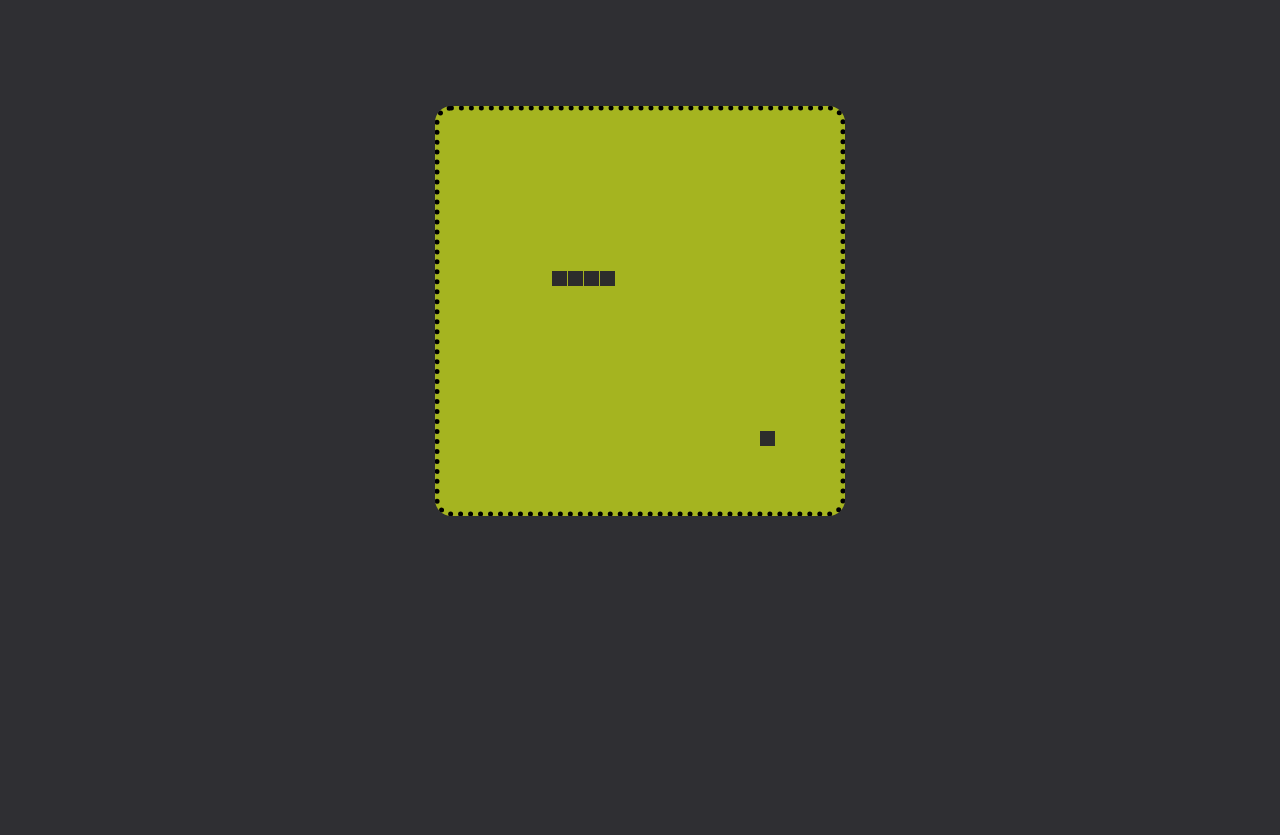
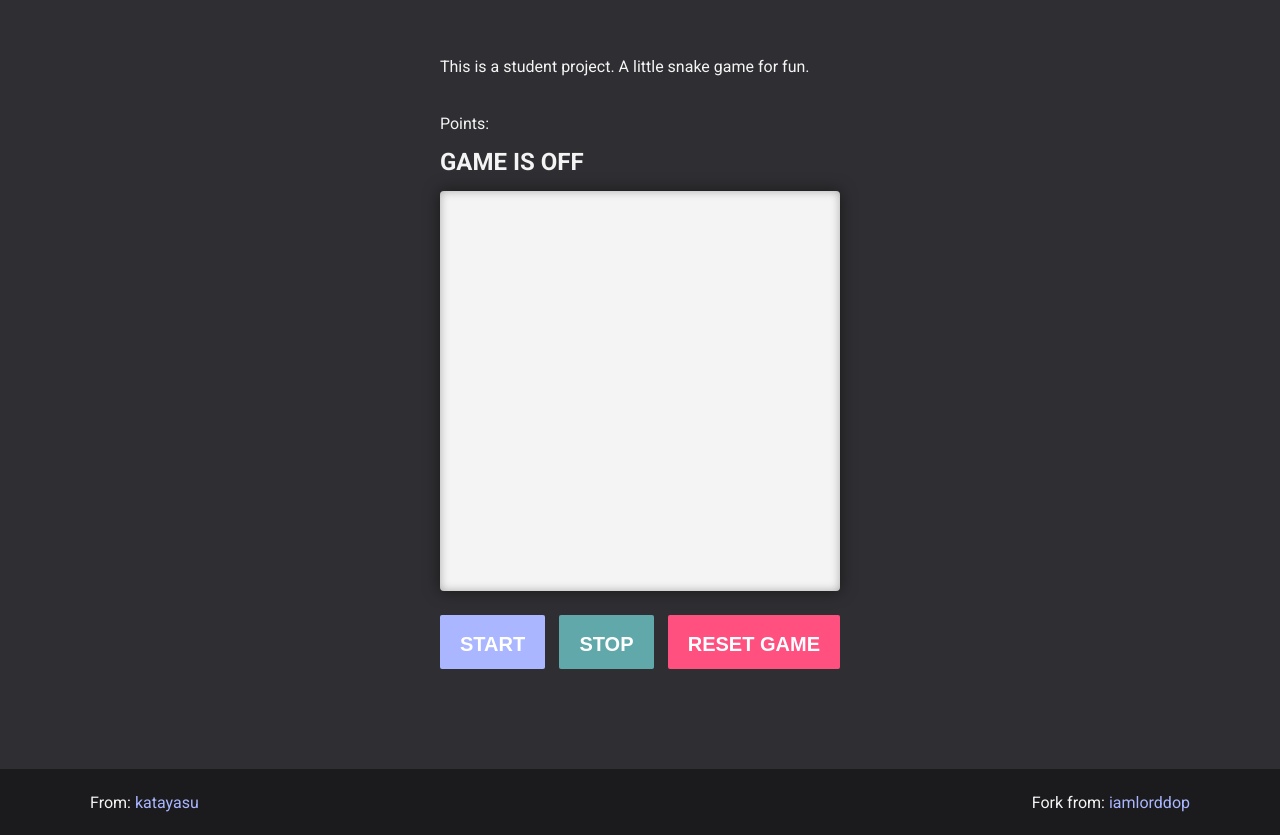
Before and after one commit to katayasu/snake-game, a plain HTML site: page index.html in a window 1280 px wide. Shown: the part 89-924 px from the top of the page. Before the commit the page ends 800 px from the top, so only its background shows below. Drawn offline with Linux system fonts and the light colour scheme.

Commit message:
changed proj, html. css and a little bit js

```diff
--- a/index.html
+++ b/index.html
@@ -1,29 +1,56 @@
 <!DOCTYPE html>
-<html>
+<html lang="ru">
 <head>
-  <title>Змейка</title>
-  <style>
-  html, body {
-    height: 100%;
-    margin: 0;
-  }
+  <meta charset="UTF-8" />
+  <meta http-equiv="X-UA-Compatible" content="IE=edge" />
+  <meta name="viewport" content="width=device-width, initial-scale=1.0" />
+  <link rel="preconnect" href="https://fonts.googleapis.com">
+  <link rel="preconnect" href="https://fonts.gstatic.com" crossorigin>
+  <link href="https://fonts.googleapis.com/css2?family=Roboto:wght@400;700&display=swap" rel="stylesheet">
+  <link rel="stylesheet" href="./src/main.css">
+  <title>Snake-game</title>
+</head>
+  <body>
+    <div class="wrapper">
+      <div class="content">
+        <header class="header">
+          <div class="container">
+            <h1 class="title">snake-game</h1>
+            <!-- сделать кнопку для смены темы с темной на светлую -->
+          </div>
+        </header>
 
-  body {
-    background: rgb(47, 47, 51);
-    display: flex;
-    align-items: center;
-    justify-content: center;
-  }
-  canvas {
-    background: rgb(165, 180, 32);
-    border: 5px dotted rgb(0, 0, 0);
-    border-radius: 4%;
-  }
-  </style>
-</head>
-<body>
+        <main class="main">
+          <section class="game__block">
+            <div class="container">
+              <div class="game__container">
+                <p class="text">This is a student project. A little snake game for fun.</p>
+                <br><br>
+                <p class="text">Points: </p>
+                <!-- доделать защитывание очков -->
+                <p class="state">Game <span id="state">is off</span></p>
+                <canvas width="400" height="400" class="game" id="game"></canvas>
+                <div class="btn__flex">
+                  <!-- доработать кнопки стоп и резета -->
+                  <button id="start" class="btn start">Start</button>
+                  <button id="stop" class="btn stop">Stop</button>
+                  <button id="reset" class="btn reset">Reset game</button>
+                </div>
+              </div>
+            </div>
+          </section>
+        </main>
+      </div>
 
-</body>
-<canvas width="400" height="400" id="game"></canvas>
-<script src="game.js"></script>
+      <footer class="footer">
+        <div class="container">
+          <div class="flex__footer">
+            <p class="text">From: <a href="https://github.com/katayasu">katayasu</a></p>
+            <p class="text">Fork from: <a href="https://github.com/iamlorddop">iamlorddop</a></p>
+          </div>
+        </div>
+      </footer>
+    </div>
+    <script src="./src/game.js"></script>
+  </body>
 </html>
--- a/game.js
+++ b/src/game.js
@@ -1,10 +1,10 @@
-var canvas = document.getElementById('game');
-var context = canvas.getContext('2d');
+let canvas = document.getElementById('game');
+let context = canvas.getContext('2d');
 
-var grid = 16;
-var count = 0;
+let grid = 16;
+let count = 0;
 
-var snake = {
+let snake = {
   x: 160,
   y: 160,
 
@@ -18,7 +18,8 @@ var snake = {
   // длина змейки. увеличивается, при поедании яблока
   maxCells: 4
 };
-var apple = {
+
+let apple = {
   x: 320,
   y: 320
 };
@@ -38,7 +39,7 @@ function loop() {
   }
 
   count = 0;
-  context.clearRect(0,0,canvas.width,canvas.height);
+  context.clearRect(0, 0, canvas.width, canvas.height);
 
   // перемещать змейку по ее скорости
   snake.x += snake.dx;
@@ -89,7 +90,7 @@ function loop() {
     }
 
     // проверить столкновение со всеми ячейками после этой
-    for (var i = index + 1; i < snake.cells.length; i++) {
+    for (let i = index + 1; i < snake.cells.length; i++) {
 
       // змейка пересекает своё тело. перезапуск игры
       if (cell.x === snake.cells[i].x && cell.y === snake.cells[i].y) {
@@ -132,5 +133,12 @@ document.addEventListener('keydown', function(e) {
   }
 });
 
-// начать игру
-requestAnimationFrame(loop);
+const start = document.querySelector('#start');
+const state = document.querySelector('#state');
+start.addEventListener('click', () => {
+  // начать игру
+  requestAnimationFrame(loop);
+  if (requestAnimationFrame(loop)) {
+    state.innerHTML = 'is on';
+  }
+});
--- /dev/null
+++ b/src/main.css
@@ -0,0 +1,139 @@
+/* reset */
+* {
+   padding: 0;
+   margin: 0;
+   box-sizing: border-box;
+}
+
+a, a:active, a:visited {
+   text-decoration: none;
+}
+
+body {
+   color: rgb(244, 244, 244);
+   font-family: 'Roboto', sans-serif;
+   background: rgb(47, 47, 51);
+}
+
+.wrapper {
+   display: flex;
+   flex-direction: column;
+   min-height: 100vh;
+   overflow: hidden;
+}
+
+.content {
+   flex: 1 1 auto;
+}
+
+.container {
+   padding: 0 20px;
+   margin: 0 auto;
+   max-width: 1140px;
+}
+
+.header,
+.footer {
+   background: rgb(27, 27, 29);
+}
+/* header */
+.header {
+   padding: 24px 0;
+   text-align: center;
+}
+
+.title {
+   text-transform: uppercase;
+}
+
+/* main */
+.game__block {
+   margin: 60px 0 100px;
+}
+
+.game__container {
+   margin: 0 auto;
+   width: 400px;
+}
+
+.game {
+   background: rgb(244, 244, 244);
+   border-radius: 4px;
+   box-shadow: 0 0 16px rgb(0, 0, 0, 0.5), inset 0 0 10px rgb(0, 0, 0, 0.3);
+}
+
+.state {
+   margin: 15px 0;
+   font-size: 24px;
+   text-transform: uppercase;
+   font-weight: 700;
+}
+
+.btn__flex {
+   margin: 20px 0;
+   display: flex;
+   justify-content: space-between;
+}
+
+.btn {
+   padding: 18px 20px;
+   height: 54px;
+   color: #fff;
+   font-weight: 700;
+   font-size: 20px;
+   text-transform: uppercase;
+   border: none;
+   border-radius: 2px;
+}
+
+.start {
+   background-color: rgb(170, 182, 255);
+   transition: all 0.3s ease;
+}
+
+.start:hover {
+   background-color: rgb(153, 167, 255);
+   box-shadow: 0 0 10px rgb(83, 96, 171);
+}
+
+.stop {
+   background-color: rgb(96, 168, 169);
+   transition: all 0.3s ease;
+}
+
+.stop:hover {
+   background-color: rgb(39, 163, 165);
+   box-shadow: 0 0 10px rgb(29, 114, 116);
+}
+
+.reset {
+   background-color: rgb(255, 80, 127);
+   transition: all 0.3s ease;
+}
+
+.reset:hover {
+   background-color: rgb(255, 61, 113);
+   box-shadow: 0 0 10px rgb(144, 20, 53);
+}
+
+/* footer */
+
+.footer {
+   margin-bottom: -1px;
+   padding: 24px 0;
+}
+
+.flex__footer {
+   display: flex;
+   justify-content: space-between;
+}
+
+.flex__footer .text a {
+   color: rgb(170, 182, 255);
+   transition: all 0.3s ease;
+}
+
+.flex__footer .text a:hover {
+   color: inherit;
+   text-decoration: underline;
+}
```
